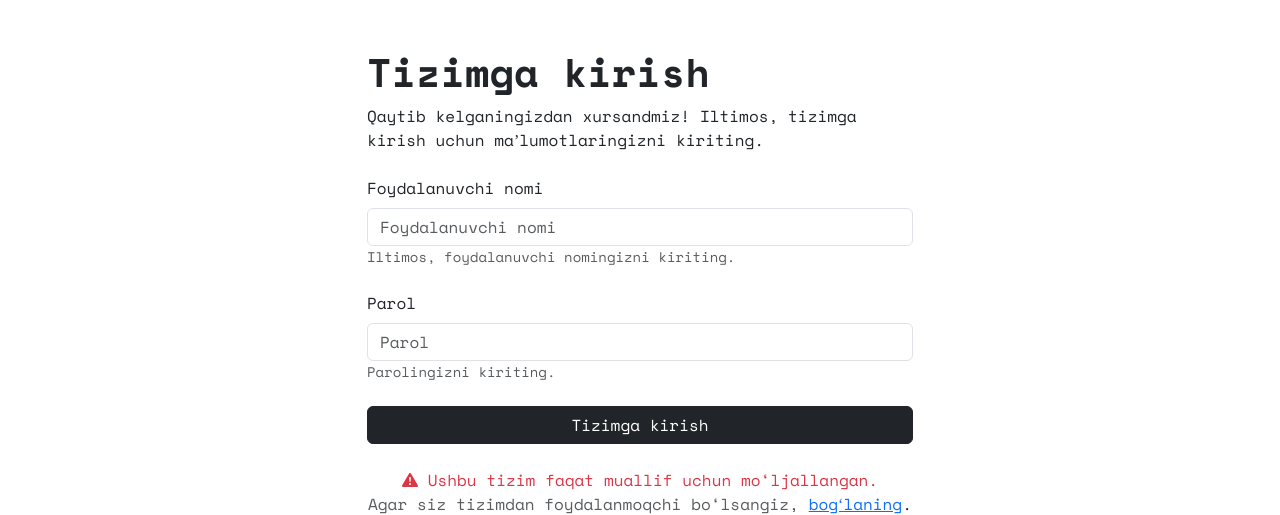
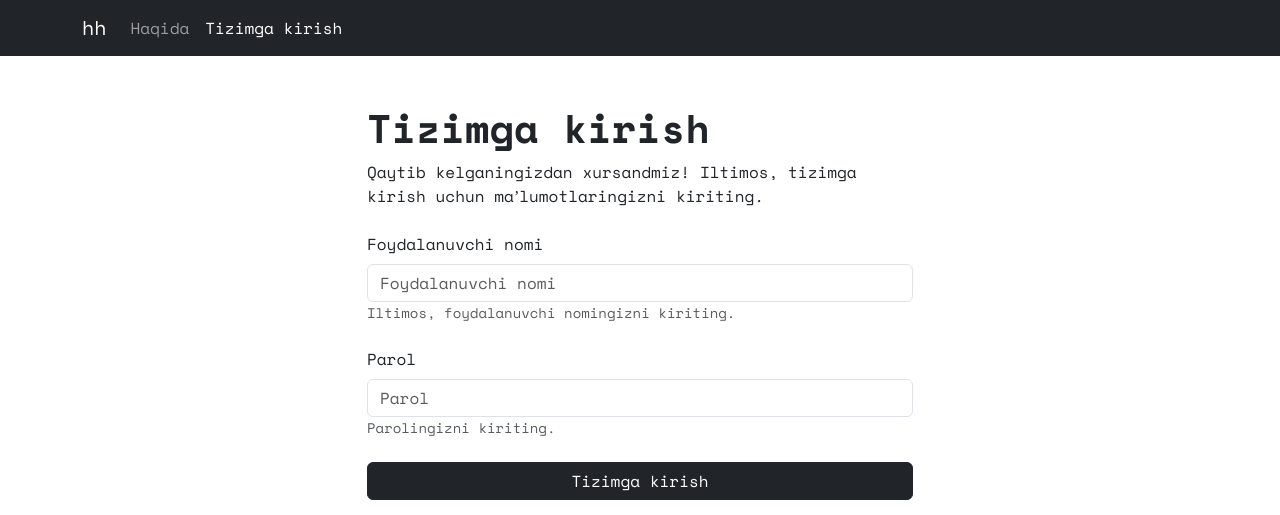
Before and after one commit to r00tus4r/fikrlog, a Flask app: page /auth/login in a window 1280 px wide. Shown: the top 515 px of the page. Run offline with Flask 3, Linux system fonts and the light colour scheme; parts of the project's set-up code (start-up, migrations or seed data) failed here and were passed over.

Commit message:
feat: implement logout functionality and add navbar template

```diff
--- a/app/auth.py
+++ b/app/auth.py
@@ -1,5 +1,5 @@
 from flask import Blueprint, render_template, redirect, url_for, flash, request
-from flask_login import login_user, current_user
+from flask_login import login_user, current_user, logout_user
 from .forms import LoginForm
 from .models import User
 
@@ -20,3 +20,9 @@
         else:
             flash('Foydalanuvchi nomi yoki parol noto‘g‘ri', category='danger')
     return render_template('login.html', form=form)
+
+@bp.route('/logout')
+def logout():
+    logout_user()
+    flash('Siz tizimdan chiqdingiz.', category='info')
+    return redirect(url_for('routes.index'))
--- a/app/templates/base.html
+++ b/app/templates/base.html
@@ -25,6 +25,7 @@
 </head>
 
 <body>
+    {% include 'navbar.html' %}
     <main class="container my-5">
         {% with messages = get_flashed_messages(with_categories=true) %}
             {% if messages %}
--- a/app/templates/navbar.html
+++ b/app/templates/navbar.html
@@ -0,0 +1,20 @@
+<nav class="navbar navbar-expand-lg bg-dark navbar-dark">
+    <div class="container">
+        <a href="{{ url_for('routes.index') }}" class="navbar-brand">hh
+        </a>
+        <button type="button" class="navbar-toggler" data-bs-toggle="collapse" data-bs-target="#menu-toggler">
+            <span class="navbar-toggler-icon"></span>
+        </button>
+        <div class="collapse navbar-collapse" id="menu-toggler">
+            <div class="navbar-nav">
+                {% if not current_user.is_authenticated %}
+                    <a href="" class="nav-link">Haqida</a>
+                    <a href="{{ url_for('auth.login') }}" class="nav-link {% if request.endpoint == 'auth.login' %}active{% endif %}">Tizimga kirish</a>
+                {% else %}
+                    <a href="{{ url_for('routes.index') }}" class="nav-link {% if request.endpoint == 'routes.index' %}active{% endif %}">Bosh sahifa</a>
+                    <a href="{{ url_for('auth.logout') }}" class="nav-link {% if request.endpoint == 'auth.logout' %}active{% endif %}">Chiqish</a>
+                {% endif %}
+            </div>
+        </div>
+    </div>
+</nav>
```
